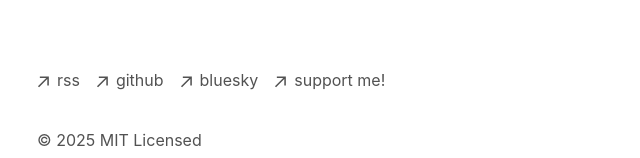
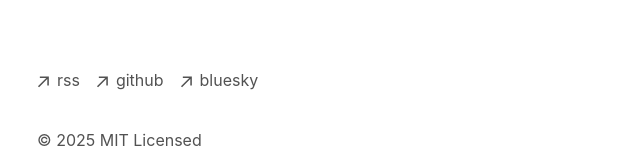
Before and after one commit to a53xd/t480.dev, a Next.js app: page / in a window 1280 px wide. Shown: the part 524-682 px from the top of the page, without its empty margins (315-955 px from the left). Built offline with nearby package versions, Linux system fonts and the light colour scheme.

Commit message:
adding files again

```diff
--- a/app/components/footer.tsx
+++ b/app/components/footer.tsx
@@ -52,17 +52,6 @@ export default function Footer() {
             <p className="ml-2 h-7">bluesky</p>
           </a>
         </li>
-        <li>
-          <a
-            className="flex items-center transition-all hover:text-neutral-800 dark:hover:text-neutral-100"
-            rel="noopener noreferrer"
-            target="_blank"
-            href="https://ko-fi.com/chardev"
-          >
-            <ArrowIcon />
-            <p className="ml-2 h-7">support me!</p>
-          </a>
-        </li>
       </ul>
       <p className="mt-8 text-neutral-600 dark:text-neutral-300">
         © {new Date().getFullYear()} MIT Licensed
--- a/app/donations/page.tsx
+++ b/app/donations/page.tsx
@@ -0,0 +1,28 @@
+export default function Page() {
+  return (
+    <section>
+      <h1 className="mb-8 text-2xl font-semibold tracking-tighter">
+        donation options!
+      </h1>
+      <p className="mb-4">
+        {`hey so, if you wanna support me, you have a couple options.`}
+      </p>
+      <p className="mb-4">
+        {`first, my ko-fi: `}
+        <a href="https://ko-fi.com/chardev" target="_blank" rel="noopener noreferrer">
+          https://ko-fi.com/chardev
+        </a>
+      </p>
+      <p className="mb-4">
+        {`second, my monero address:`}
+      </p>
+      <pre className="bg-gray-100 p-4 rounded">
+        <code>
+          {`49XVAsnVEyNdX4P73uzuEcioy4wAUmKUD6NbMgG3dGoYZEVjiMmBRoq6QnQdpcWmNgFpQLbniK7BU1weNB3DGL6S9nysDjd`}
+        </code>
+      </pre>
+      <div className="my-8">
+      </div>
+    </section>
+  )
+}
```
